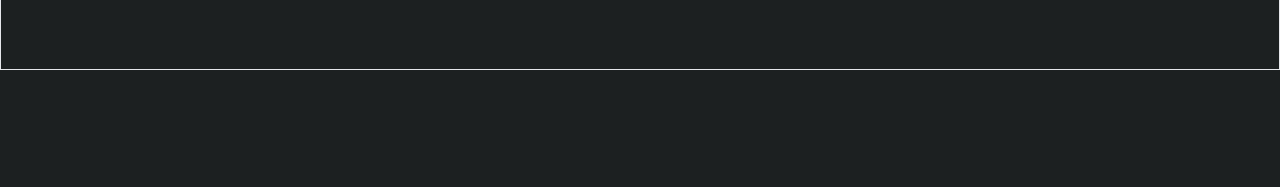
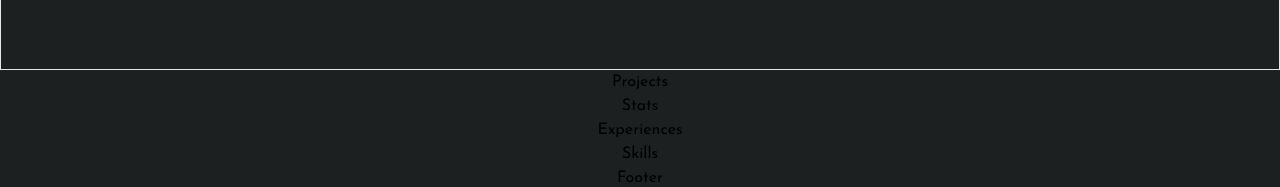
Before and after one commit to LinHong149/lin-hong.github.io, a Next.js app: page / in a window 1280 px wide. Shown: the part 730-917 px from the top of the page. Before the commit the page ends 800 px from the top, so only its background shows below. Built offline with nearby package versions, Linux system fonts and the light colour scheme.

Commit message:
Directory management

```diff
--- a/src/app/components/Buttons.tsx
+++ b/src/app/components/Buttons.tsx
@@ -5,7 +5,8 @@ type ButtonProps = {
   content : string;
 }
 
-export const LinkButton : React.FC<ButtonProps> = ({link, content}) => {
+
+export const AnchorButton : React.FC<ButtonProps> = ({link, content}) => {
   return (
     <button>
         <a href={link}>{content}</a>
--- a/src/app/page.tsx
+++ b/src/app/page.tsx
@@ -2,16 +2,21 @@ import Image from "next/image";
 import Nav from "./components/Nav";
 import Hero from "./sections/Hero";
 import Projects from "./sections/Projects";
+import Stats from "./sections/Stats";
 import Experiences from "./sections/Experiences";
 import Skills from "./sections/Skills";
 import Footer from "./sections/Footer";
-import Stats from "./sections/Stats";
 
 export default function Home() {
   return (
     <main className="flex bg-base-100 min-h-screen flex-col items-center justify-between">
       <Nav />
       <Hero />
+      <Projects />
+      <Stats />
+      <Experiences />
+      <Skills />
+      <Footer />
     </main>
   );
 }
--- a/src/app/sections/Hero.tsx
+++ b/src/app/sections/Hero.tsx
@@ -1,5 +1,5 @@
 import React from "react";
-import { LinkButton, SolidButton } from "../components/Buttons";
+import { AnchorButton, SolidButton } from "../components/Buttons";
 
 
 const Hero = () => {
@@ -12,7 +12,7 @@ const Hero = () => {
         coding experiences and made 16+ projects.
       </p>
 
-      <LinkButton link="hi" content="HELLO"></LinkButton>
+      <AnchorButton link="hi" content="HELLO"></AnchorButton>
       <SolidButton link="hi" content="HELLO"></SolidButton>
     </div>
   );
```
